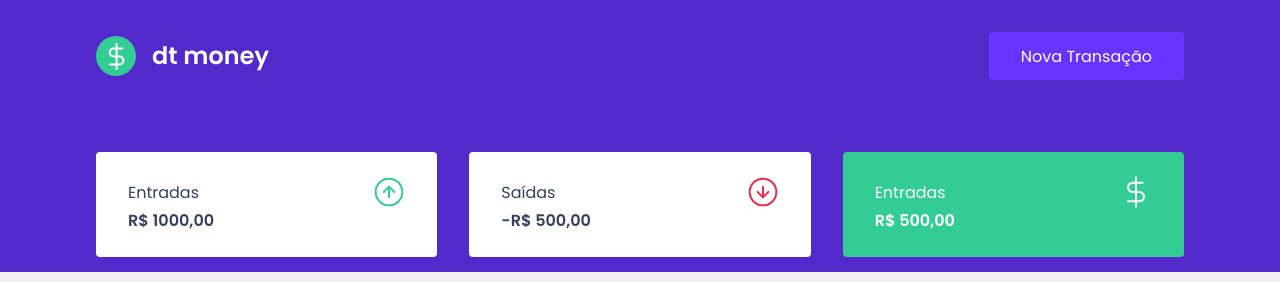
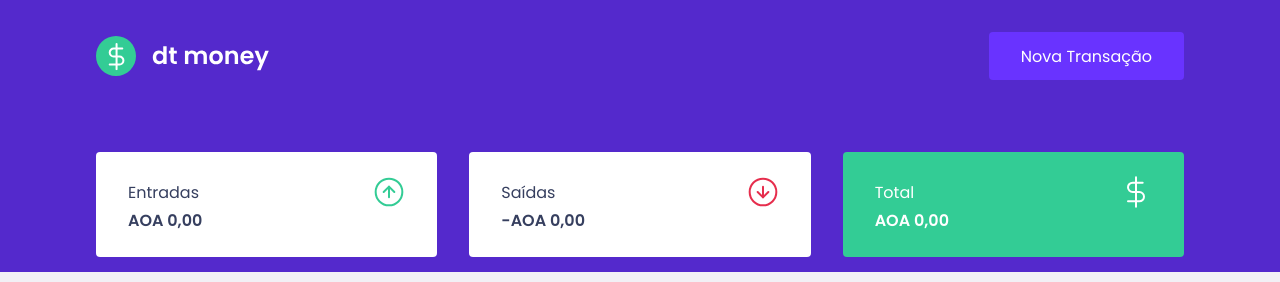
Before and after one commit to Antoniopedromuteka/Curso-Roctseat-Ignite, a React (Create React App) app in the folder Capitulo2/dtmoney/: page / in a window 1280 px wide. Shown: the top 282 px of the page. Built offline with nearby package versions, Linux system fonts and the light colour scheme; no server answers; what miragejs would draw is missing.

Commit message:
calculando o resumo

```diff
--- a/Capitulo2/dtmoney/src/Components/Summary/index.tsx
+++ b/Capitulo2/dtmoney/src/Components/Summary/index.tsx
@@ -12,8 +12,36 @@ import { Container } from "./style";
 export function Summary(){
 
     const {transaction}= useContext(TransactionContext);
+/*
+    const TotalDeposits = transaction.reduce((acc, transaction) =>{
+
+        if(transaction.type === 'deposit'){
+            return acc + transaction.amount;
+        }
 
 
+        return acc;
+
+    }, 0)*/
+
+    const summary = transaction.reduce((acc, transaction) =>{
+
+        if(transaction.type === 'deposit'){
+            acc.deposits += transaction.amount;
+            acc.total += transaction.amount;
+        }else{
+            acc.withdraw += transaction.amount;
+            acc.total -= transaction.amount;
+        }
+
+        return acc;
+
+    },
+    {
+        deposits: 0,
+        withdraw: 0,
+        total: 0,
+    });
 
     return(
         <Container>
@@ -26,7 +54,11 @@ export function Summary(){
 
                 </header>
 
-                <strong>R$ 1000,00</strong>
+                <strong>{new Intl.NumberFormat('pt-br', {
+                                style: 'currency',
+                                currency: 'AOA'
+                            }).format(summary.deposits)}
+                </strong>
             </div>
 
             <div>
@@ -37,17 +69,27 @@ export function Summary(){
 
                 </header>
 
-                <strong>-R$ 500,00</strong>
+                <strong>-
+                {new Intl.NumberFormat('pt-br', {
+                                style: 'currency',
+                                currency: 'AOA'
+                            }).format(summary.withdraw)}
+                </strong>
             </div>
             <div className="highLight-background">
                 <header>
 
-                    <p>Entradas</p>
+                    <p>Total</p>
                     <img src={totalImg} alt="total"/>
 
                 </header>
 
-                <strong>R$ 500,00</strong>
+                <strong>
+                {new Intl.NumberFormat('pt-br', {
+                                style: 'currency',
+                                currency: 'AOA'
+                            }).format(summary.total)}
+                </strong>
             </div>
         </Container>
     );
```
